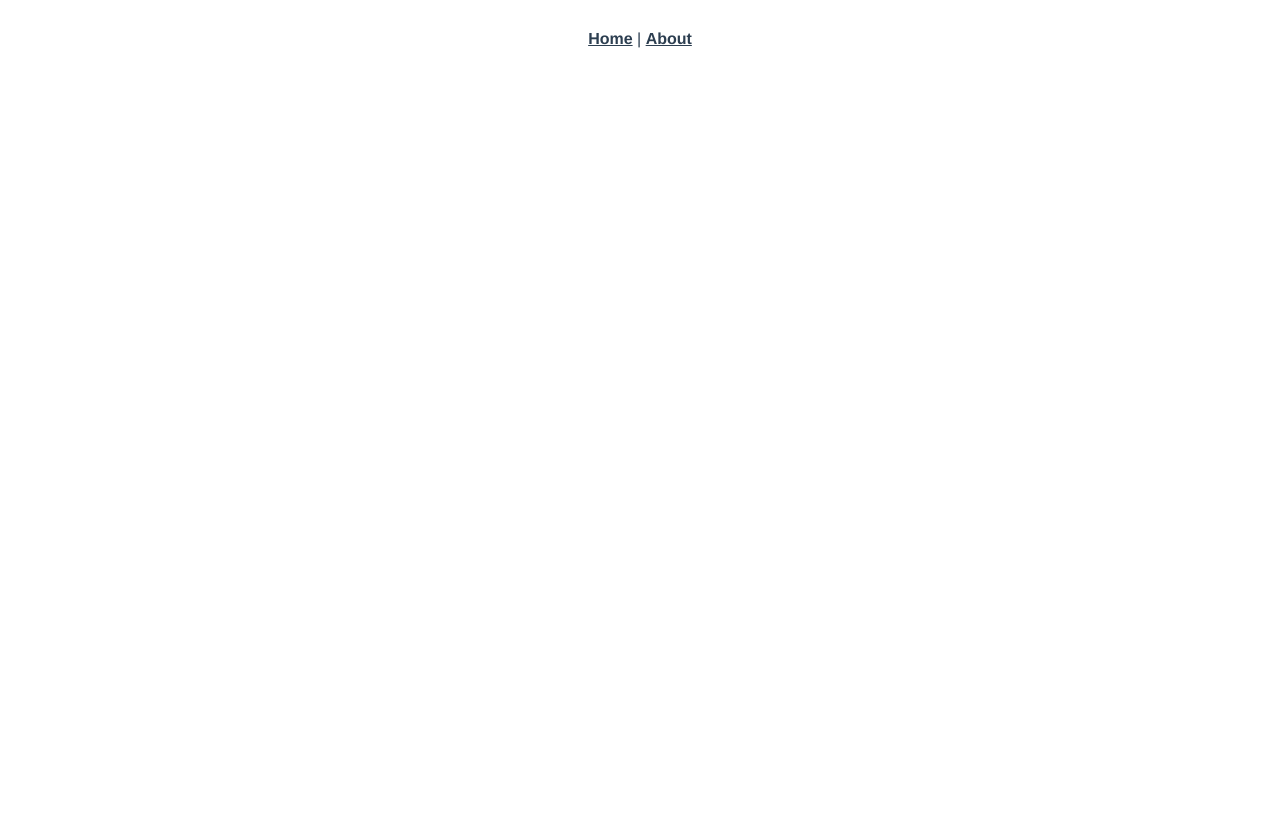
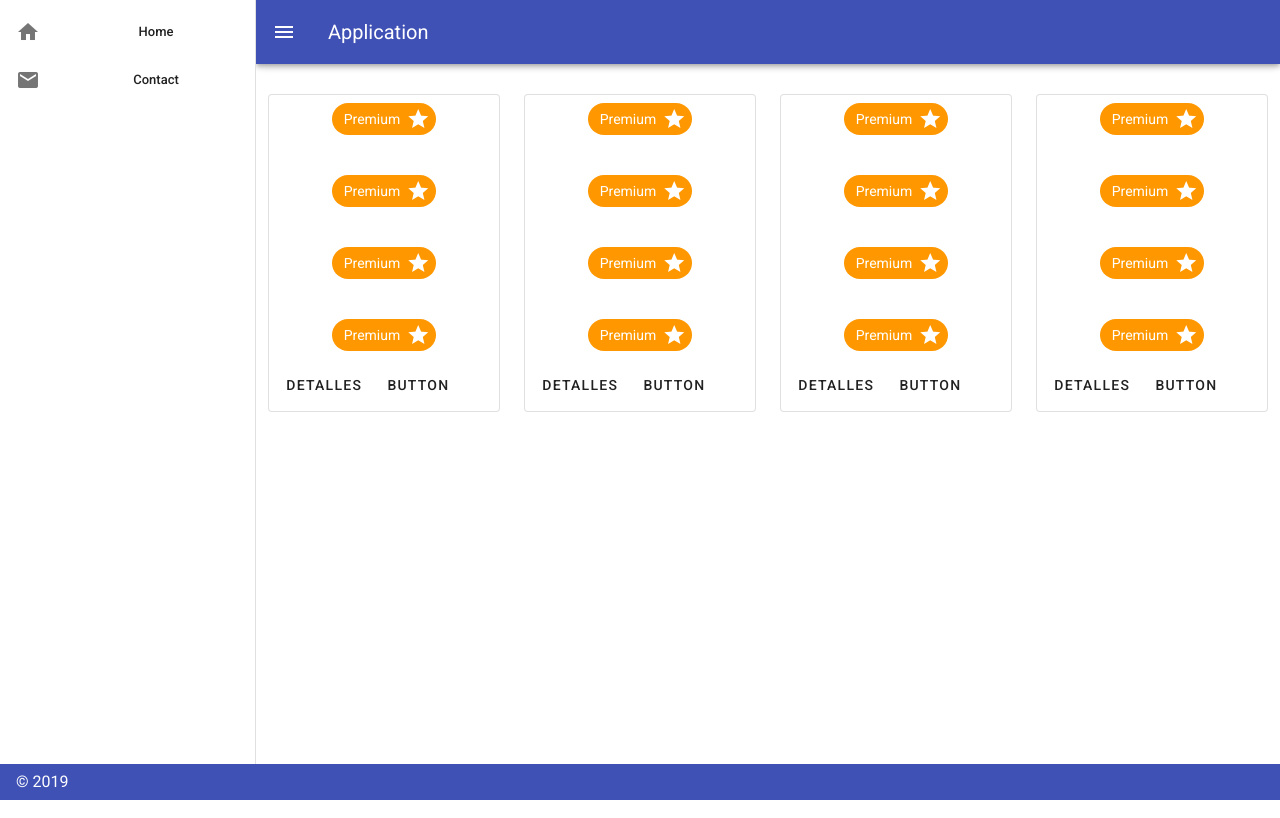
Before and after one commit to diegosepulveda/dashboard-rflex, a Vue app: page /inicio in a window 1280 px wide. Built offline with nearby package versions, Linux system fonts and the light colour scheme.

Commit message:
Primera maquetacion

```diff
--- a/src/App.vue
+++ b/src/App.vue
@@ -18,7 +18,7 @@
 }
 
 #nav {
-  padding: 30px;
+  #padding: 30px;
 
   a {
     font-weight: bold;
--- /dev/null
+++ b/src/components/CardCliente.vue
@@ -0,0 +1,59 @@
+<template>
+  <v-card class="mx-auto" max-width="344" outlined>
+      <v-row>
+          <v-col>
+                <v-chip
+                    class="ma-2"
+                    color="orange"
+                    text-color="white"
+                >
+                Premium
+                <v-icon right>mdi-star</v-icon>
+                </v-chip>
+          </v-col>
+          <v-col>
+              <v-chip
+                    class="ma-2"
+                    color="orange"
+                    text-color="white"
+                >
+                Premium
+                <v-icon right>mdi-star</v-icon>
+                </v-chip>
+          </v-col>
+          <v-col>
+              <v-chip
+                    class="ma-2"
+                    color="orange"
+                    text-color="white"
+                >
+                Premium
+                <v-icon right>mdi-star</v-icon>
+                </v-chip>
+          </v-col>
+          <v-col>
+              <v-chip
+                    class="ma-2"
+                    color="orange"
+                    text-color="white"
+                >
+                Premium
+                <v-icon right>mdi-star</v-icon>
+                </v-chip>
+          </v-col>
+      </v-row>
+
+    <v-card-actions>
+      <v-btn text>Detalles</v-btn>
+      <v-btn text>Button</v-btn>
+    </v-card-actions>
+  </v-card>
+</template>
+
+<script>
+export default {
+  name: "CardCliente",
+
+  data: () => ({})
+};
+</script>
--- a/src/router/index.js
+++ b/src/router/index.js
@@ -17,6 +17,14 @@
     // this generates a separate chunk (about.[hash].js) for this route
     // which is lazy-loaded when the route is visited.
     component: () => import(/* webpackChunkName: "about" */ '../views/About.vue')
+  },
+  {
+    path: '/inicio',
+    name: 'Inicio',
+    // route level code-splitting
+    // this generates a separate chunk (about.[hash].js) for this route
+    // which is lazy-loaded when the route is visited.
+    component: () => import(/* webpackChunkName: "about" */ '../views/Inicio.vue')
   }
 ]
 
--- /dev/null
+++ b/src/views/Inicio.vue
@@ -0,0 +1,77 @@
+<template>
+  <v-app id="inspire">
+    <v-navigation-drawer
+      v-model="drawer"
+      app
+    >
+      <v-list dense>
+        <v-list-item link>
+          <v-list-item-action>
+            <v-icon>mdi-home</v-icon>
+          </v-list-item-action>
+          <v-list-item-content>
+            <v-list-item-title>Home</v-list-item-title>
+          </v-list-item-content>
+        </v-list-item>
+        <v-list-item link>
+          <v-list-item-action>
+            <v-icon>mdi-email</v-icon>
+          </v-list-item-action>
+          <v-list-item-content>
+            <v-list-item-title>Contact</v-list-item-title>
+          </v-list-item-content>
+        </v-list-item>
+      </v-list>
+    </v-navigation-drawer>
+
+    <v-app-bar
+      app
+      color="indigo"
+      dark
+    >
+      <v-app-bar-nav-icon @click.stop="drawer = !drawer"></v-app-bar-nav-icon>
+      <v-toolbar-title>Application</v-toolbar-title>
+    </v-app-bar>
+
+    <v-main>
+      <v-container
+      >
+        <v-row>
+          <v-col>
+              <card-cliente></card-cliente>
+          </v-col>
+          <v-col>
+              <card-cliente></card-cliente>
+          </v-col>
+          <v-col>
+              <card-cliente></card-cliente>
+          </v-col>
+          <v-col>
+              <card-cliente></card-cliente>
+          </v-col>
+        </v-row>
+      </v-container>
+    </v-main>
+    <v-footer
+      color="indigo"
+      app
+    >
+      <span class="white--text">&copy; 2019</span>
+    </v-footer>
+  </v-app>
+</template>
+
+<script>
+import CardCliente from '@/components/CardCliente.vue'
+
+
+export default {
+    props: {
+        source: String
+    },
+    components : {
+        CardCliente
+    },
+    data: () => ({drawer: null}),
+}
+</script>
```
